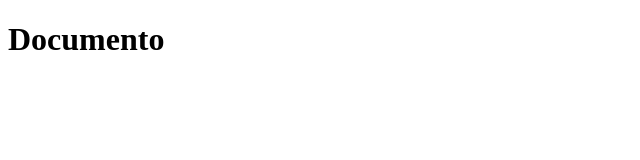
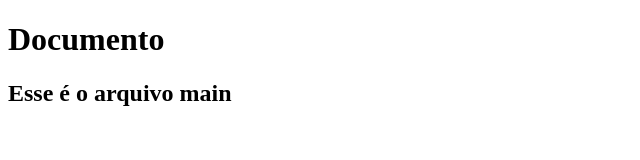
Before and after one commit to JoaoAntonioo87/js-git, a plain HTML site: page index.html in a window 1280 px wide. Shown: the whole page, without its empty margins (0-640 px from the left). Drawn offline with Linux system fonts and the light colour scheme.

Commit message:
h2 adicionado

```diff
--- a/index.html
+++ b/index.html
@@ -9,6 +9,7 @@
 
 <body>
   <h1>Documento</h1>
+  <h2>Esse é o arquivo main</h2>
   <script src="./script.js"></script>
 </body>
 
```
